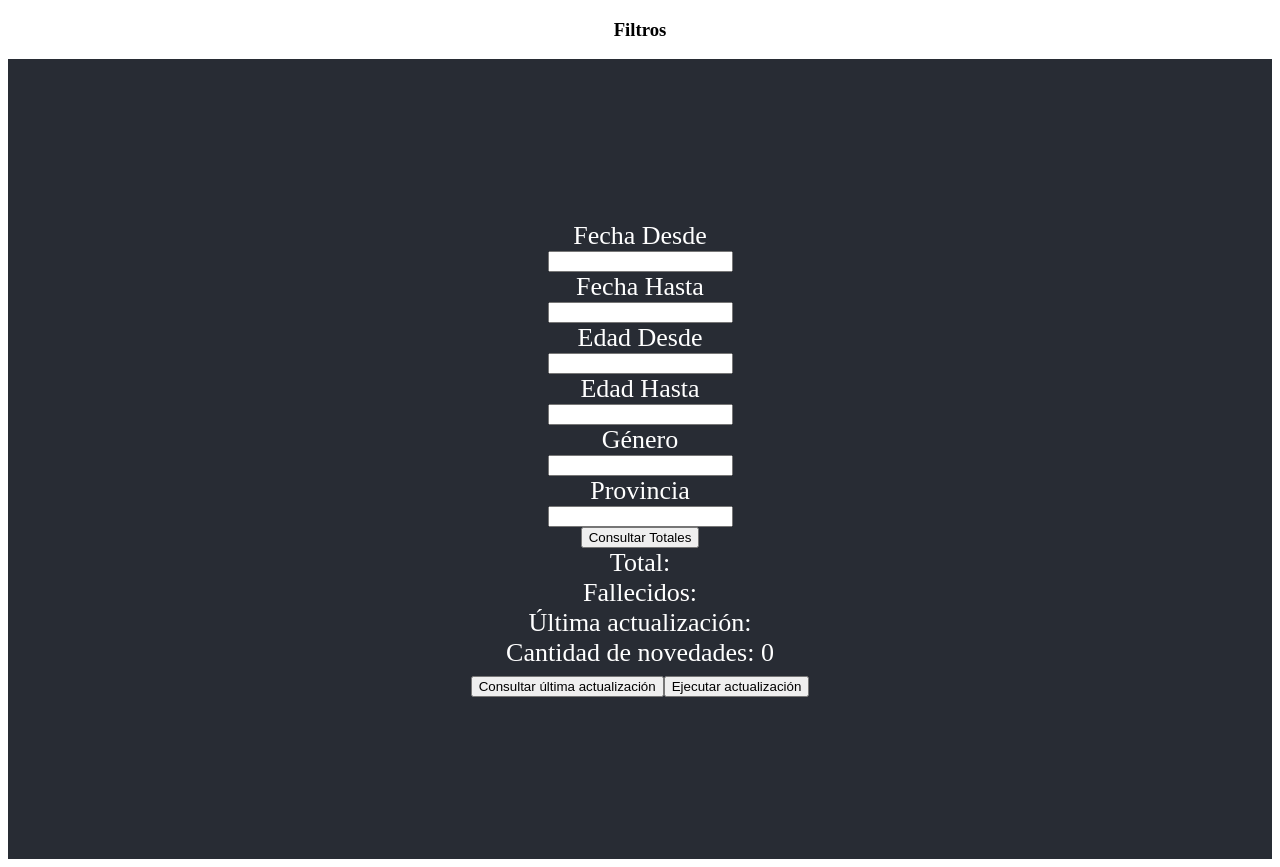
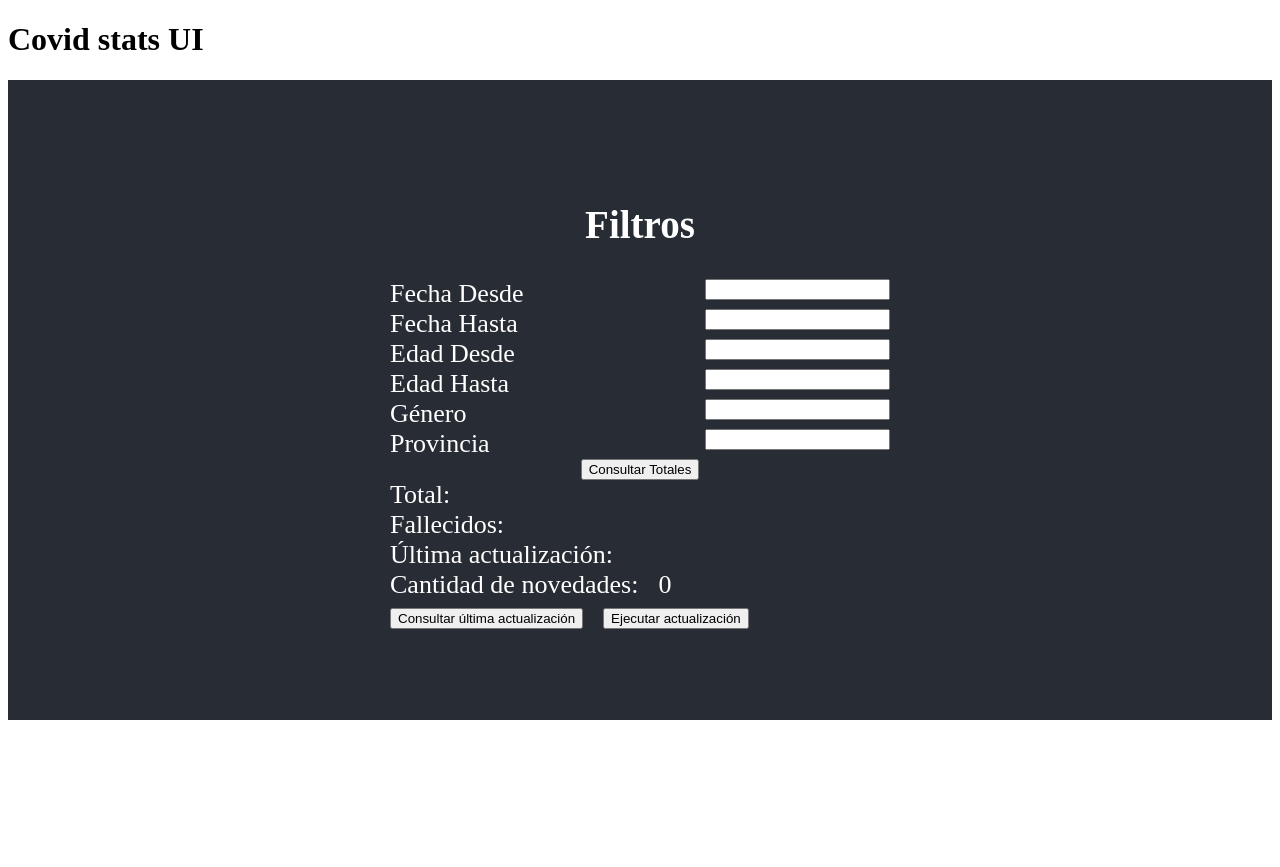
Before and after one commit to lucasdicesaro/covid-stats-ui, a React (Create React App) app: page / in a window 1280 px wide. After the commit the page ends 800 px from the top, so only its background shows below. Built offline with nearby package versions, Linux system fonts and the light colour scheme; no server answers.

Commit message:
Style change

```diff
--- a/src/App.css
+++ b/src/App.css
@@ -1,21 +1,7 @@
-.App {
-  text-align: center;
-}
-
-.App-logo {
-  height: 40vmin;
-  pointer-events: none;
-}
-
-@media (prefers-reduced-motion: no-preference) {
-  .App-logo {
-    animation: App-logo-spin infinite 20s linear;
-  }
-}
 
 .filterForm {
   background-color: #282c34;
-  min-height: 100vh;
+  min-height: 80vh;
   display: flex;
   flex-direction: column;
   align-items: center;
@@ -24,6 +10,20 @@
   color: white;
 }
 
-.App-link {
-  color: #61dafb;
+.component-holder {
+    width: 500px;
 }
+
+.filterForm label {
+    display: inline-block;
+    margin-right: 20px;
+    text-align: right;
+    clear: both;
+}
+
+.filterForm input {
+    margin-left: 20px;
+    text-align: left;
+    clear: both;
+    float: right;
+}
--- a/src/App.js
+++ b/src/App.js
@@ -43,29 +43,51 @@ function App() {
     }
 
     return (<div className="App">
-        <h3 className="">Filtros</h3>
-        <div className="filterForm">
+        <div>
+            <h1>Covid stats UI</h1>
+        </div>
+        <div className="filterForm container">
+            <div>
+                <h2>Filtros</h2>
+            </div>
+            <div class="component-holder">
                 <label>Fecha Desde</label>
                 <input ref={symptomDateFromRef} type="text" ></input>
+            </div>
 
+            <div class="component-holder">
                 <label>Fecha Hasta</label>
                 <input ref={symptomDateToRef} type="text" ></input>
+            </div>
 
+            <div class="component-holder">
                 <label>Edad Desde</label>
                 <input ref={ageFromRef} type="text" ></input>
+            </div>
 
+            <div class="component-holder">
                 <label>Edad Hasta</label>
                 <input ref={ageToRef} type="text" ></input>
+            </div>
 
+            <div class="component-holder">
                 <label>Género</label>
                 <input ref={genreRef} type="text" ></input>
+            </div>
 
+            <div class="component-holder">
                 <label>Provincia</label>
                 <input ref={stateRef} type="text" ></input>
+            </div>
 
             <button onClick={requestCounts}>Consultar Totales</button>
+            <div class="component-holder">
                 <label>Total: </label>{totalCount}
+            </div>
+
+            <div class="component-holder">
                 <label>Fallecidos: </label>{deceaseCount}
+            </div>
 
             <BatchSection />
 
--- a/src/BatchSection.js
+++ b/src/BatchSection.js
@@ -5,7 +5,7 @@ import Axios from 'axios'
 const BASE_CONTEXT_URL = 'http://localhost:3000'
 
 export default function BatchSection() {
-    const [batchStatus, setBatchStatus] = useState({executionDate: '', lastEventId: '', deltaSize: 0})
+    const [batchStatus, setBatchStatus] = useState({ executionDate: '', lastEventId: '', deltaSize: 0 })
 
     const requestBatchStatus = () => {
 
@@ -24,10 +24,18 @@ export default function BatchSection() {
 
     return (
         <div>
-            <label>Última actualización: </label>{batchStatus.executionDate}<br />
-            <label>Cantidad de novedades: </label>{batchStatus.deltaSize}<br />
-            <button onClick={requestBatchStatus}>Consultar última actualización</button>
-            <button onClick={requestBatchUpdate}>Ejecutar actualización</button>
+            <div class="component-holder">
+                <label>Última actualización: </label>{batchStatus.executionDate}<br />
+            </div>
+            <div class="component-holder">
+                <label>Cantidad de novedades: </label>{batchStatus.deltaSize}<br />
+            </div>
+            <div class="component-holder">
+                <label>
+                    <button onClick={requestBatchStatus}>Consultar última actualización</button>
+                </label>
+                <button onClick={requestBatchUpdate}>Ejecutar actualización</button>
+            </div>
         </div>
     )
 }
```
Lines whose indentation alone changed are shown as unchanged.
